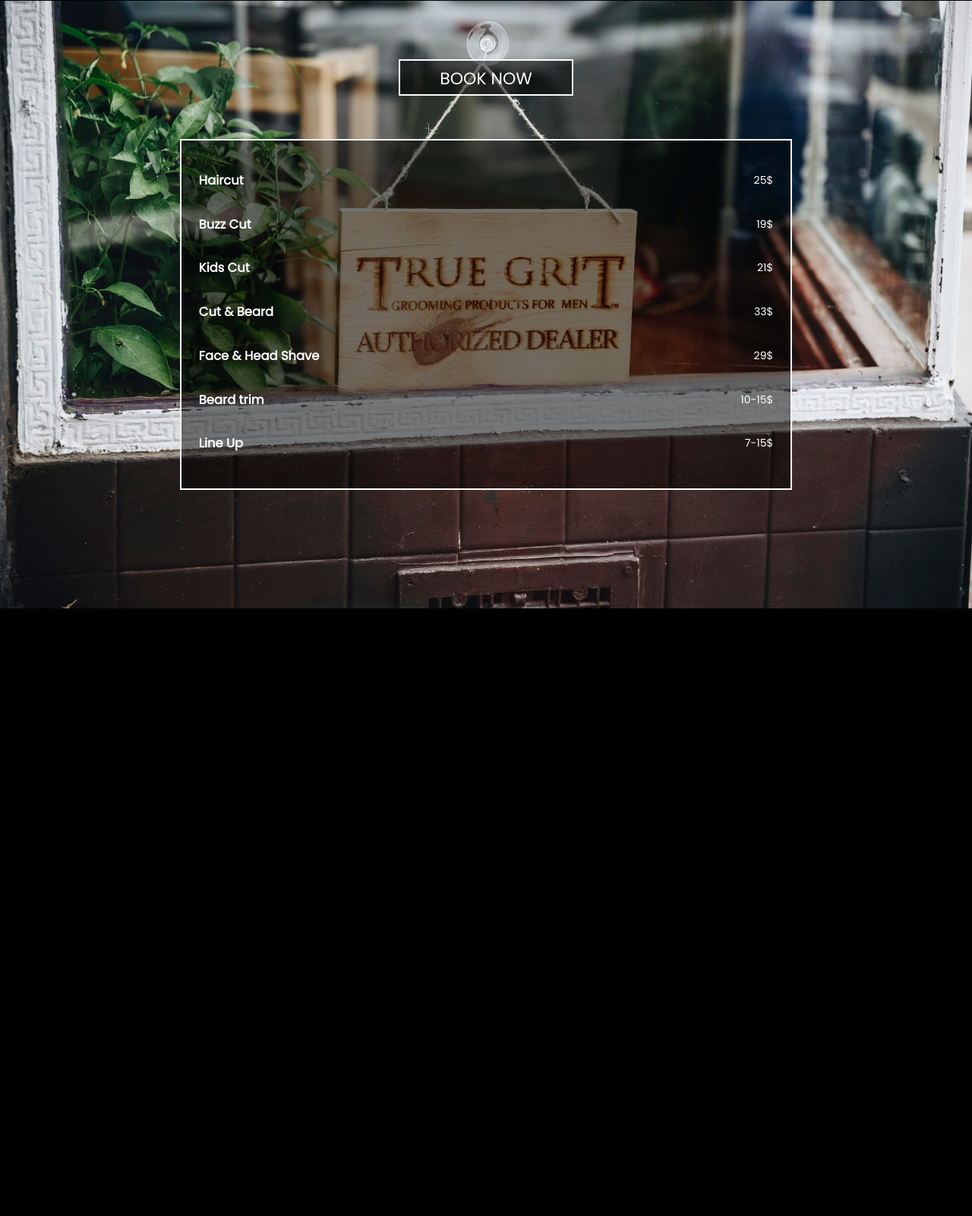
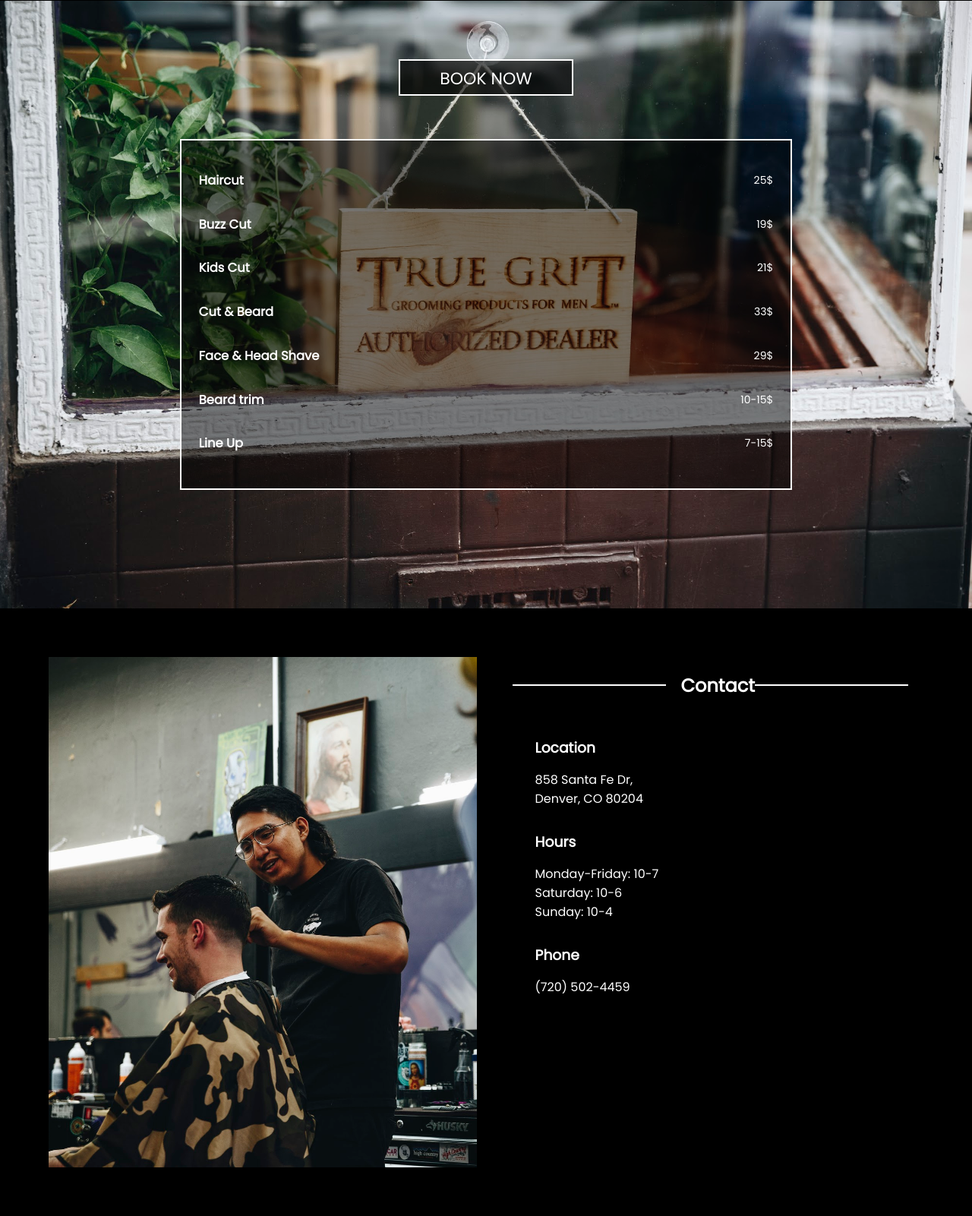
Before and after one commit to vvictorious/barber_shop_website, a PHP site: page / in a window 1280 px wide. Shown: the part 1599-3200 px from the top of the page at 76% size. Before the commit the page ends 2400 px from the top, so only its background shows below. Run offline with PHP 8.4, Linux system fonts and the light colour scheme.

Commit message:
done with the contact part

```diff
--- a/app.js
+++ b/app.js
@@ -2,16 +2,21 @@ const hamburger = document.querySelector('.hamburger');
 const navLinks = document.querySelector('.nav-links');
 const about = document.querySelector('.about-btn');
 const services = document.querySelector('.services-btn');
+const contacts = document.querySelector('.contacts-btn');
 const links = document.querySelectorAll('.nav-links li')
 
 hamburger.addEventListener('click', () => {
 	navLinks.classList.toggle('open');
-})
+});
 
 about.addEventListener('click', () => {
 	navLinks.classList.toggle('open')
-})
+});
 
 services.addEventListener('click', () => {
 	navLinks.classList.toggle('open')
+});
+
+contacts.addEventListener('click', () => {
+	navLinks.classList.toggle('open')
 })
--- a/index.html
+++ b/index.html
@@ -20,7 +20,7 @@
 			<h1 class="logo-desktop">Techniques</h1>
 			<li><a href="#about" class="about-btn">About</a></li>
 			<li><a href="#services" class="services-btn">Services</a></li>
-			<li><a href="#contact">Contact</a></li>
+			<li><a href="#contact" class="contacts-btn">Contact</a></li>
 		</ul>
 	</nav>
 
@@ -70,6 +70,25 @@
 		</div>
 	</section>
 
+	<section class="contact" id="contact">
+			<div class="contact-left-photo"></div>
+			<div class="contact-right-info">
+				<h2 class="contact-us-heading">Contact </h2>
+					<h3 class="contact-headings">Location</h3>
+					<p>858 Santa Fe Dr,</p>
+					<p>Denver, CO 80204</p>
+					<h3 class="contact-headings">Hours</h3>
+					<ul class="contact-ul">
+						<li>Monday-Friday: 10-7</li>
+						<li>Saturday: 10-6</li>
+						<li>Sunday: 10-4</li>
+					</ul>
+					<h3 class="contact-headings">Phone</h3>
+					<p>(720) 502-4459</p>
+			</div>
+	</section>
+
+
 
 	<script type="text/javascript" src="app.js"></script>
 </body>
--- a/style.css
+++ b/style.css
@@ -134,7 +134,7 @@ nav {
 	text-decoration: none;
 	margin: 0 auto;
 	margin-bottom: 5%;
-	background: rgba(0,0,0,.5);
+	background: rgba(0,0,0,.6);
 }
 
 .book-now-btn:hover {
@@ -176,8 +176,83 @@ nav {
 }
 
 .inner-paragraph-services {
-	/*align-self: flex-end;*/
+
 }
+
+
+/*beginning of the contact section================================*/
+
+.contact {
+	height: 100vh;
+	width: 100%;
+	background: black;
+	padding: 5%;
+	display: flex;
+}
+
+.contact-container {
+
+}
+
+.contact-left-photo {
+	background-image: url('img/guill_smiling.jpeg');
+	background-size: cover;
+	background-position: 17% 50%;
+	height: auto;
+	width: 49%;
+}
+
+.contact-right-info {
+	width: 47%;
+	margin-left: 4%;
+	background: black;
+	color: white;
+	display: flex;
+	flex-direction: column;
+}
+
+.contact-us-heading {
+	color: white;
+	display: flex;
+	width: 100%;
+	justify-content: center;
+	align-items: center;
+	text-align: center;
+}
+
+.contact-us-heading:before,
+.contact-us-heading:after {
+    content: '';
+    border-top: 2px solid;
+    margin: 0 20px 0 0;
+    flex: 1 0 20px;
+    color: white;
+}
+
+.contact-headings {
+	margin: 0;
+	margin-left: 30px;
+	margin-top: 30px;
+	margin-bottom: 15px;
+}
+
+.contact-ul {
+	margin: 0;
+	padding: 0;
+	margin-left: 30px;
+}
+
+.contact-ul li {
+	list-style: none;
+	margin: 0;
+}
+
+.contact-right-info p {
+	margin: 0;
+	margin-left: 30px;
+}
+
+
 
 
 
```
